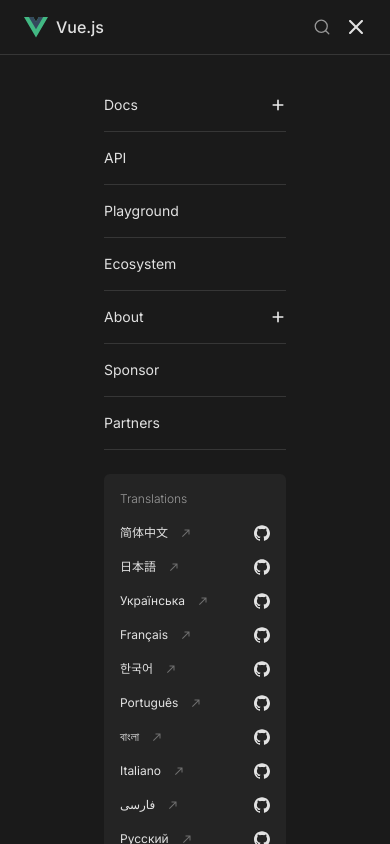
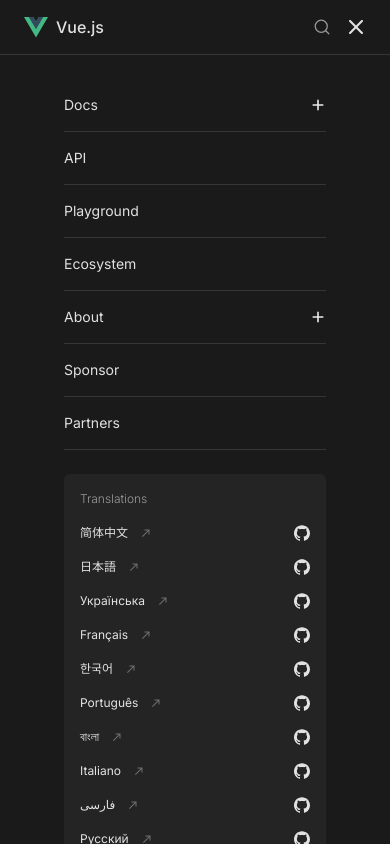
Before and after one commit to samthewebguy/vuejs-clone, a React (Vite) app: page / in a window 390 px wide. Both pictures are taken after a click on the button 356 px from the left and 27 px from the top of the page. Shown: the top 844 px of the page. Built offline with nearby package versions, Linux system fonts and the light colour scheme.

Commit message:
Update mobile code

```diff
--- a/src/Component/Header.jsx
+++ b/src/Component/Header.jsx
@@ -219,7 +219,7 @@
             </div>
         </nav>
     </header>
-        <div className={`w-full h-full sticky inset-0 z-50 flex flex-col items-center justify-center  md:hidden ${mobileMenu ? 'flex' : 'hidden' }`} >
+        <div className={`w-full h-full sticky top-8 inset-0 z-50 flex flex-col items-center justify-center  md:hidden ${mobileMenu ? 'flex' : 'hidden' }`} >
         <MobileNav />
         </div>
        </>
--- a/src/Component/MobileNav.jsx
+++ b/src/Component/MobileNav.jsx
@@ -76,7 +76,7 @@
   return (
     <div className="w-full h-full bg-[#1a1a1a] flex flex-col items-center px-6 py-6 md:hidden z-50">
       {Mobilelinks.map((mobilelink, index) => (
-        <div key={index} className="w-full px-20 relative group"
+        <div key={index} className="w-full px-10 relative group"
              onClick={() => setActiveDropdown(activeDropdown === index ? null : index)}
             >
           <NavLink
@@ -108,13 +108,13 @@
 
         {/* Languages */}
 
-        <div className='w-full px-20 mt-6'>
+        <div className='w-full px-10 mt-6'>
             <MobileLanguages/>
         </div>
 
         {/* Mode */}
 
-        <div className='w-full flex items-center justify-center px-20 mt-6' >
+        <div className='w-full flex items-center justify-center px-10 mt-6' >
                                 <div className='w-full bg-[#1a1a1a] flex flex-col rounded-md'>
                                     <div className='bg-[#242424] flex flex-row items-center justify-between rounded-md p-4'>
                                         <p className='text-[#ebebeb99] text-[12px] mr-8'>Appearance</p>
```
